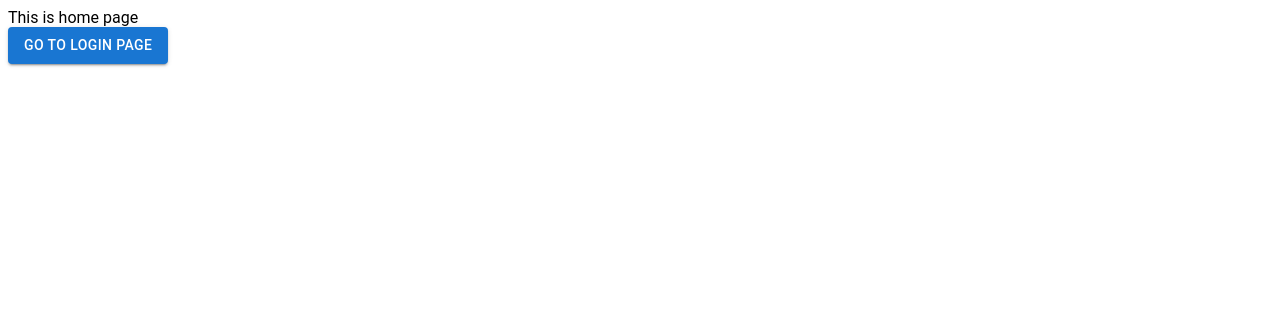
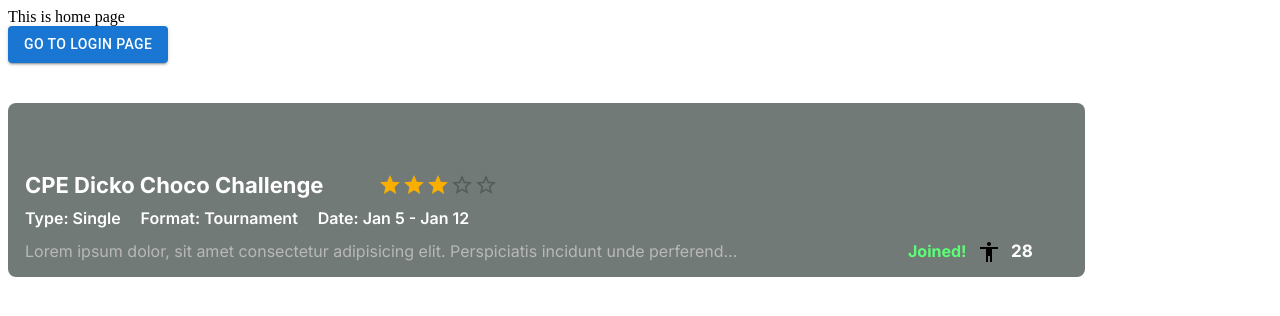
Before and after one commit to iambaangkok/challenge-organizer-frontend, a Next.js app: page / in a window 1280 px wide. Shown: the top 316 px of the page. Built offline with nearby package versions, Linux system fonts and the light colour scheme.

Commit message:
create Challenge Card component

```diff
--- /dev/null
+++ b/components/homepage/ChallengeCard.module.css
@@ -0,0 +1,267 @@
+.ChallengeCard {
+    background-color: rgb(114, 122, 119);
+    display: flex;
+    flex-direction: row;
+    justify-content: space-between;
+    align-items: flex-end;
+    padding: 10px 17px;
+    gap: 124px;
+
+    width: 1043px;
+    height: 154px;
+
+    border-radius: 8px;
+
+    flex: none;
+    order: 0;
+    flex-grow: 0;
+}
+
+.BottomHalf {
+    display: flex;
+    flex-direction: column;
+    align-items: flex-start;
+    padding: 0px;
+    gap: 9px;
+
+    width: 1009px;
+    height: 95px;
+
+    flex: none;
+    order: 0;
+    flex-grow: 0;
+}
+
+.Top {
+    display: flex;
+    flex-direction: column;
+    align-items: flex-start;
+    padding: 0px;
+    gap: 10px;
+
+    width: 491px;
+    height: 56px;
+
+    flex: none;
+    order: 0;
+    flex-grow: 0;
+}
+
+.Bottom {
+    display: flex;
+    flex-direction: row;
+    justify-content: space-between;
+    align-items: center;
+    padding: 0px;
+    gap: 10px;
+
+    width: 1009px;
+    height: 30px;
+
+    flex: none;
+    order: 1;
+    align-self: stretch;
+    flex-grow: 0;
+}
+
+.Left {
+    display: flex;
+    flex-direction: row;
+    align-items: center;
+    padding: 0px;
+    gap: 27px;
+
+    width: 491px;
+    height: 27px;
+
+    flex: none;
+    order: 0;
+    flex-grow: 0;
+}
+
+.ChallengeName {
+    width: 326px;
+    height: 27px;
+
+    font-family: 'Inter';
+    font-style: normal;
+    font-weight: 700;
+    font-size: 22px;
+    line-height: 27px;
+
+    color: #FFFFFF;
+
+    flex: none;
+    order: 0;
+    flex-grow: 0;
+}
+
+.ChallengeType {
+    display: flex;
+    flex-direction: row;
+    align-items: center;
+    padding: 0px;
+
+    width: 456px;
+    height: 19px;
+
+    flex: none;
+    order: 1;
+    flex-grow: 0;
+}
+
+.Sub {
+    /* Frame 18 */
+
+
+    /* Auto layout */
+
+    display: inline-flex;
+    flex-direction: row;
+    align-items: flex-start;
+    padding: 0px;
+    gap: 20px;
+
+    width: 456px;
+    height: 19px;
+
+
+    /* Inside auto layout */
+
+    flex: none;
+    order: 0;
+    flex-grow: 0;
+}
+
+.Left2 {
+    display: flex;
+    flex-direction: row;
+    justify-content: flex-end;
+    align-items: center;
+    padding: 0px;
+    gap: 10px;
+
+    width: 713px;
+    height: 19px;
+
+    flex: none;
+    order: 0;
+    flex-grow: 0;
+}
+
+.Description {
+    /* Description */
+
+    white-space: nowrap;
+    overflow: hidden;
+    text-overflow: ellipsis;
+
+    width: 713px;
+    height: 19px;
+
+    /* Normal */
+
+    font-family: 'Inter';
+    font-style: normal;
+    font-weight: 400;
+    font-size: 16px;
+    line-height: 19px;
+
+    /* Dimmed Bright */
+
+    color: #B8B8B8;
+
+
+    /* Inside auto layout */
+
+    flex: none;
+    order: 0;
+    flex-grow: 0;
+}
+
+.Join {
+    /* JoinedText */
+
+
+    width: 59px;
+    height: 19px;
+
+    /* Regular Bold */
+
+    font-family: 'Inter';
+    font-style: normal;
+    font-weight: 700;
+    font-size: 16px;
+    line-height: 19px;
+
+    /* Green 1 */
+
+    color: #5BFF76;
+
+
+    /* Inside auto layout */
+
+    flex: none;
+    order: 0;
+    flex-grow: 0;
+}
+
+.Right {
+    display: flex;
+    flex-direction: row;
+    justify-content: flex-end;
+    align-items: center;
+    padding: 0px;
+    gap: 10px;
+
+    width: 122px;
+    height: 30px;
+
+    flex: none;
+    order: 1;
+    flex-grow: 0;
+}
+
+.Type {
+    /* Format : Tournament */
+    height: 19px;
+
+    font-family: 'Inter';
+    font-style: normal;
+    font-weight: 600;
+    font-size: 16px;
+    line-height: 19px;
+
+    color: #FFFFFF;
+
+
+    /* Inside auto layout */
+
+    flex: none;
+    order: 1;
+    flex-grow: 0;
+}
+
+.numParticipants {
+    width: 23px;
+    height: 21px;
+
+    font-family: 'Inter';
+    font-style: normal;
+    font-weight: 700;
+    font-size: 17px;
+    line-height: 21px;
+
+    color: #FFFFFF;
+
+    flex: none;
+    order: 3;
+    flex-grow: 0;
+}
+
+.Icon {
+
+    width: 20px;
+    height: 20px;
+
+}
--- /dev/null
+++ b/components/homepage/ChallengeCard.tsx
@@ -0,0 +1,56 @@
+import styles from './ChallengeCard.module.css'
+import { Rating } from '@mui/material';
+import AccessibilityIcon from '@mui/icons-material/Accessibility';
+
+// Fetch from API
+const rating = 3
+const ChallengeName = 'CPE Dicko Choco Challenge'
+const numParticipants = 28
+const Type = 'Single'
+const Format = 'Tournament'
+const Date = 'Jan 5 - Jan 12'
+const Description = 'Lorem ipsum dolor, sit amet consectetur adipisicing elit. Perspiciatis incidunt unde perferendis commodi nihil ad, odio recusandae laboriosam quos libero modi sed fuga in dolor nesciunt ducimus alias. Unde, odit.'
+
+export default function ChallengeCard() {
+    return (
+        <div className={styles.ChallengeCard}>
+            <div className={styles.BottomHalf}>
+                <div className={styles.Top}>
+                    <div className={styles.Left}>
+                        <div className={styles.ChallengeName}>
+                            {ChallengeName}
+                        </div>
+                        <Rating
+                            name="simple-controlled"
+                            value={rating}
+                            readOnly
+                        />
+                    </div>
+                    <div className={styles.ChallengeType}>
+                        <div className={styles.Sub}>
+                            <div className={styles.Type}>Type: {Type}</div>
+                            <div className={styles.Type}>Format: {Format}</div>
+                            <div className={styles.Type}>Date: {Date}</div>
+                        </div>
+                    </div>
+                </div>
+                <div className={styles.Bottom}>
+                    <div className={styles.Left2}>
+                        <div className={styles.Description}>
+                            {Description}
+                        </div>
+                    </div>
+                    <div className={styles.Right}>
+                        <div className={styles.Join}>
+                            Joined!
+                        </div>
+                        <AccessibilityIcon className={styles.Icon}></AccessibilityIcon>
+                        <div className={styles.numParticipants}>
+                            {numParticipants}
+                        </div>
+                    </div>
+                </div>
+            </div>
+        </div>
+    )
+}
--- a/package.json
+++ b/package.json
@@ -15,7 +15,7 @@
     "@fontsource/roboto": "^4.5.8",
     "@mui/icons-material": "^5.11.0",
     "@mui/material": "^5.11.3",
-    "@next/font": "13.1.1",
+    "@next/font": "^13.1.1",
     "@types/node": "18.11.18",
     "@types/react": "18.0.26",
     "@types/react-dom": "18.0.10",
--- a/pages/index.tsx
+++ b/pages/index.tsx
@@ -5,7 +5,7 @@ import { Button, Grid, Stack } from "@mui/material";
 
 import { Delete } from '@mui/icons-material'
 import Link from 'next/link';
-
+import ChallengeCard from '../components/homepage/ChallengeCard';
 const inter = Inter({ subsets: ['latin'] })
 
 export default function Home() {
@@ -13,6 +13,7 @@ export default function Home() {
     <>
       <Head>
         <title>Login Page</title>
+        <link href="https://fonts.googleapis.com/css2?family=Inter:wght@100;200;300&display=swap" rel="stylesheet" />
       </Head>
       <div>This is home page</div>
       <Link href='\login' className='no-underline'>
@@ -20,6 +21,10 @@ export default function Home() {
           Go to Login page
         </Button>
       </Link>
+
+      <div className='my-10'></div>
+
+      <ChallengeCard></ChallengeCard>
     </>
   );
 }
--- a/styles/globals.css
+++ b/styles/globals.css
@@ -2,7 +2,3 @@
 /* @tailwind base; */
 @tailwind components;
 @tailwind utilities;
-
-div {
-  font-family: Roboto;
-}
```
Also changed, not shown: 1 other file (tests, documents, lock files or other folders).
